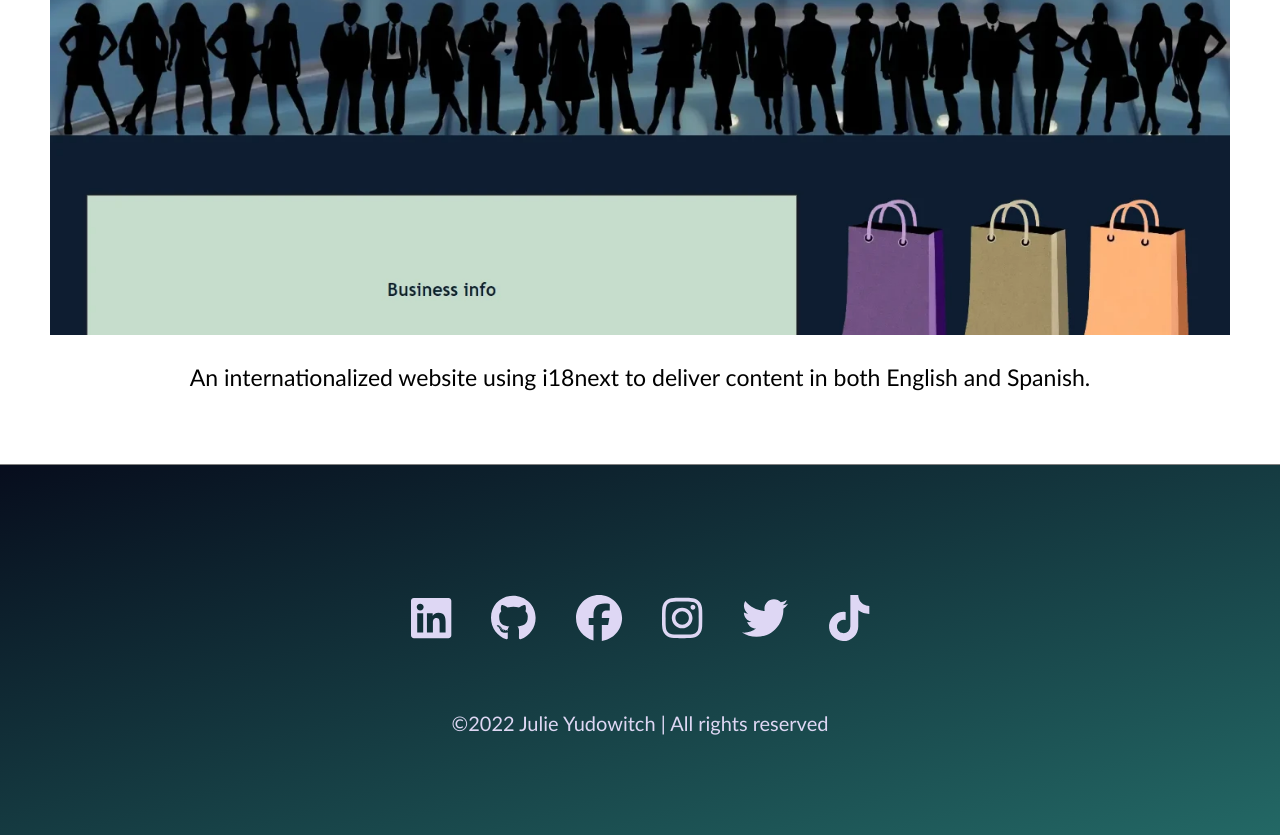
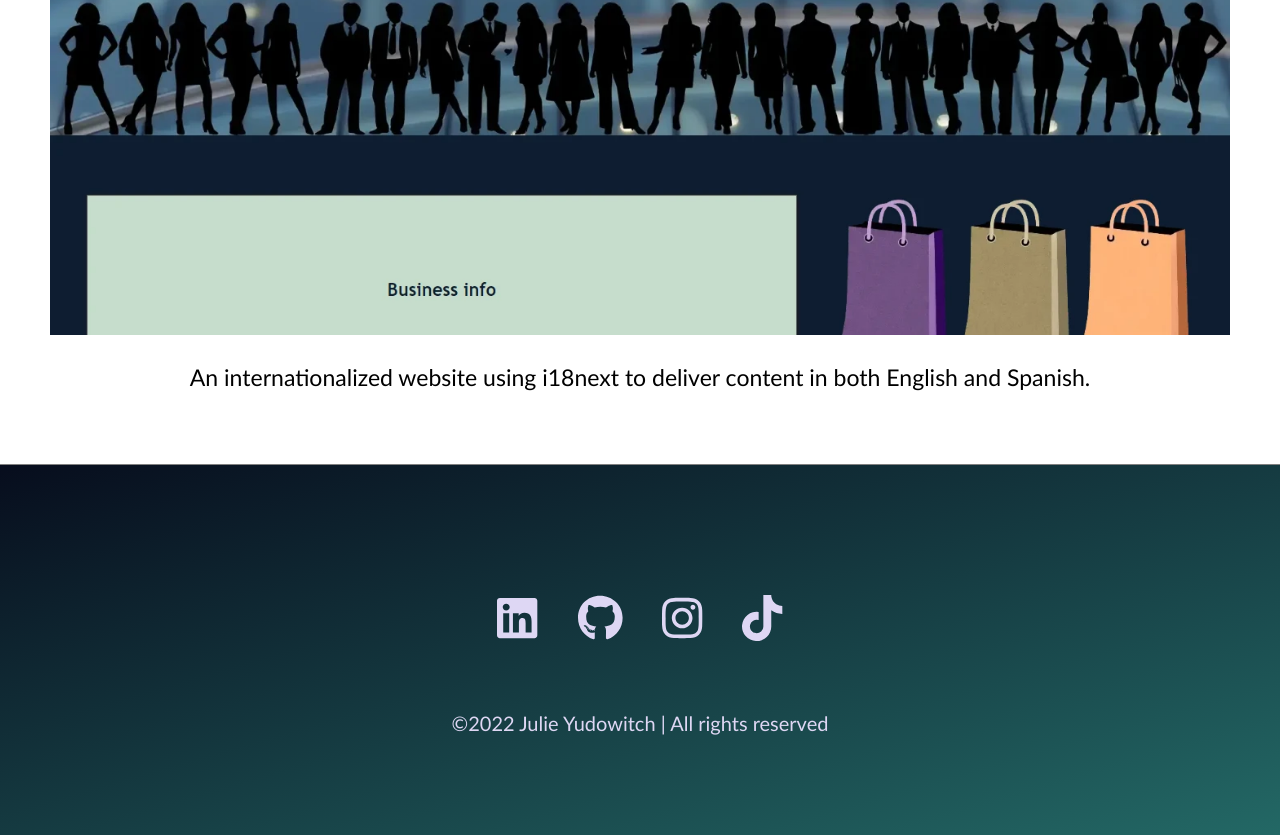
Before and after one commit to JulieYudowitch/portfolio, a Next.js app: page / in a window 1280 px wide. Shown: the part 1641-2476 px from the top of the page. Built offline with nearby package versions, Linux system fonts and the light colour scheme.

Commit message:
updated icons

```diff
--- a/components/Footer/Footer.js
+++ b/components/Footer/Footer.js
@@ -31,28 +31,12 @@ function Footer() {
             <FontAwesomeIcon color="#ded7f4" icon={faGithub} size="2x" />
           </a>
           <a
-            href="https://www.facebook.com/Julieyudowitch"
-            className={styles.socialLink}
-            target="blank"
-            rel="noopener noreferrer"
-          >
-            <FontAwesomeIcon color="#ded7f4" icon={faFacebook} size="2x" />
-          </a>
-          <a
             href="https://instagram.com/julieyudowitch"
             className={styles.socialLink}
             target="blank"
             rel="noopener noreferrer"
           >
             <FontAwesomeIcon color="#ded7f4" icon={faInstagram} size="2x" />
-          </a>
-          <a
-            href="https://twitter.com/YudowitchJulie"
-            className={styles.socialLink}
-            target="blank"
-            rel="noopener noreferrer"
-          >
-            <FontAwesomeIcon color="#ded7f4" icon={faTwitter} size="2x" />
           </a>
           <a
             href="https://www.tiktok.com/@julie_yudowitch"
```
